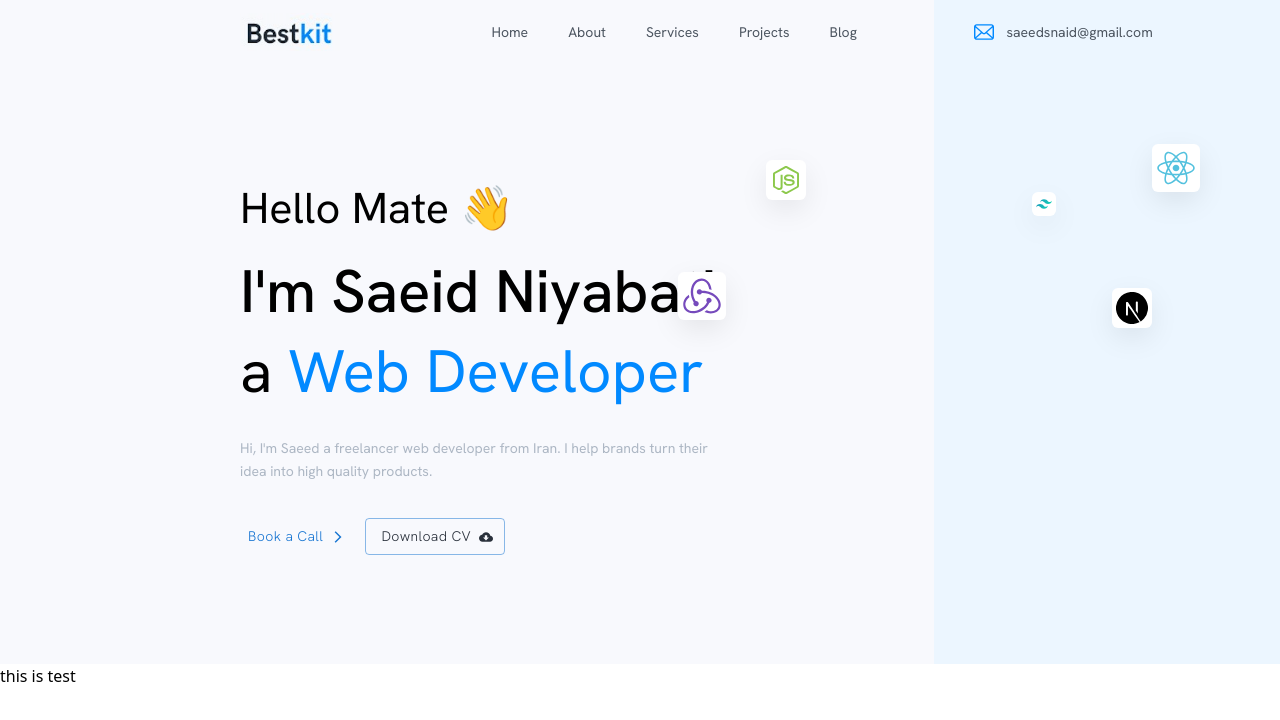
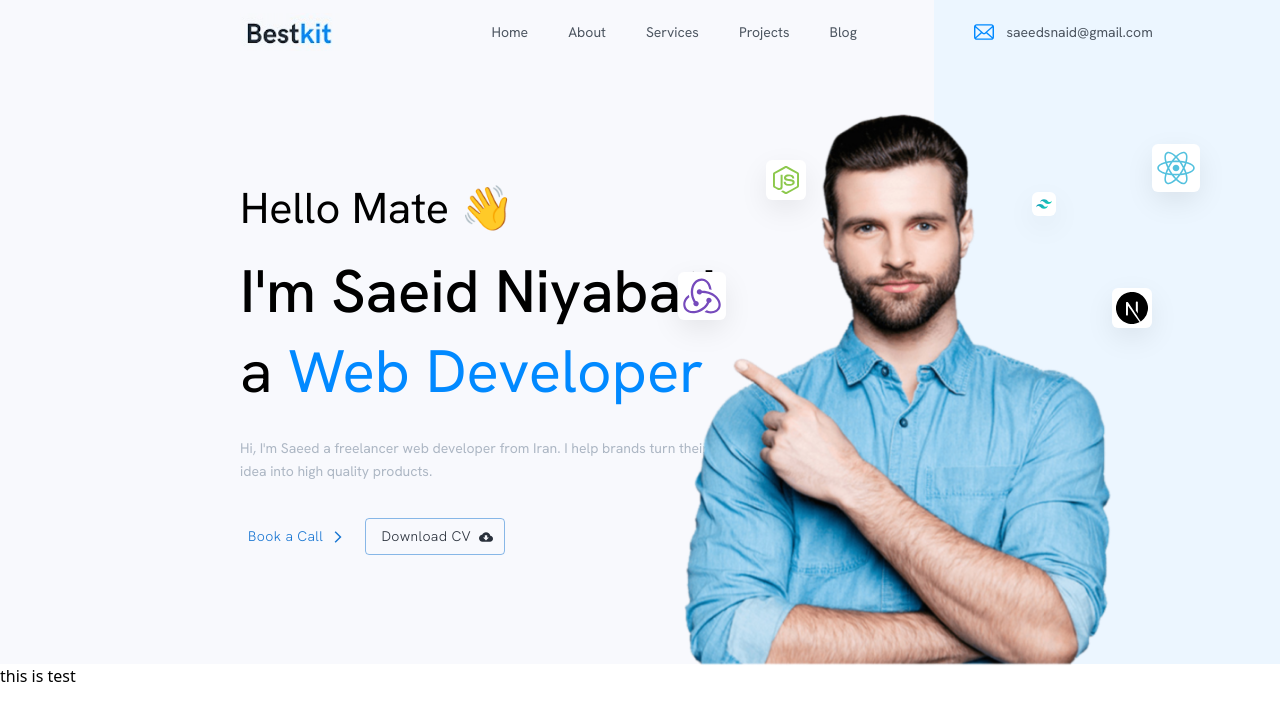
Before and after one commit to saeidniyabati2/myportfolio, a Next.js app: page / in a window 1280 px wide. Shown: the top 720 px of the page. Built offline with nearby package versions, Linux system fonts and the light colour scheme.

Commit message:
adding image hero

```diff
--- a/src/components/Hero.tsx
+++ b/src/components/Hero.tsx
@@ -66,6 +66,14 @@ export default function Hero(props: any) {
       </div>
       {/* right side section */}
       <div className="w-full h-full  basis-[27%] bg-[#ECF6FF] relative">
+        {/* container of hero image */}
+        <div className=" w-[28rem] h-[35rem]  absolute -bottom-1 right-40  ">
+          <Image
+           fill
+            alt="ddf"
+            src="/assets/Rectangle 11.png"
+          />
+        </div>
         <div className="w-12 h-12 bg-white absolute top-20 right-20 shadow1  flex items-center justify-center p-1 rounded-md">
           <Image
             width={100}
```
Also changed, not shown: public/assets/Rectangle 11.png (added).
